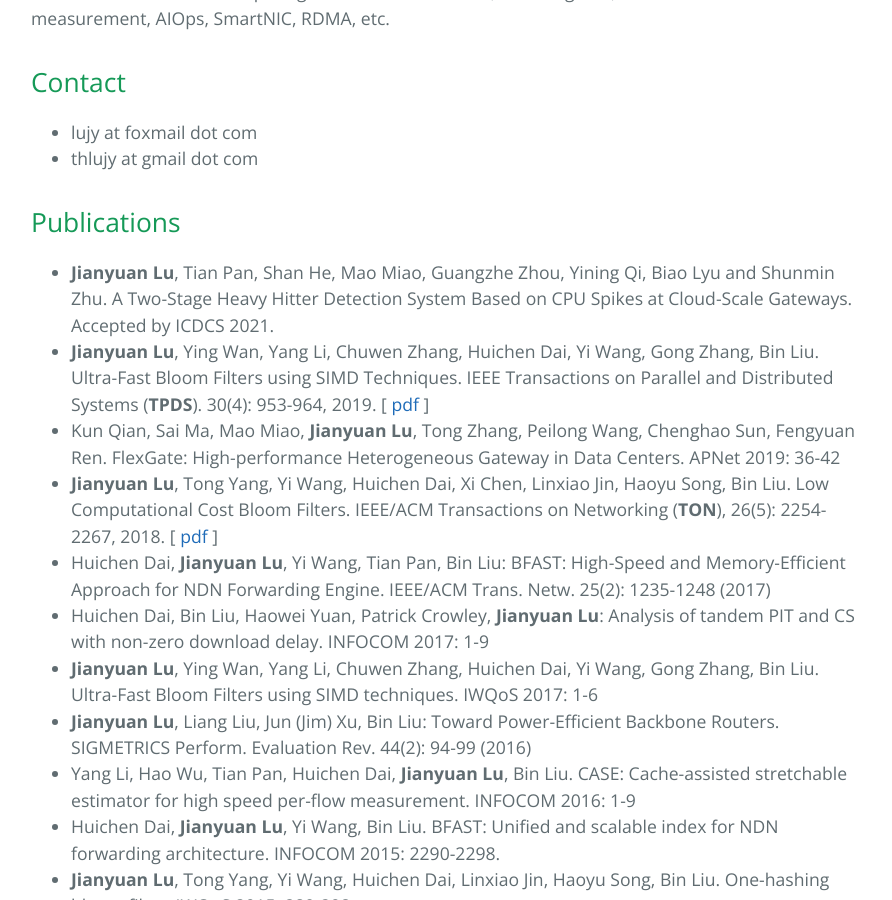
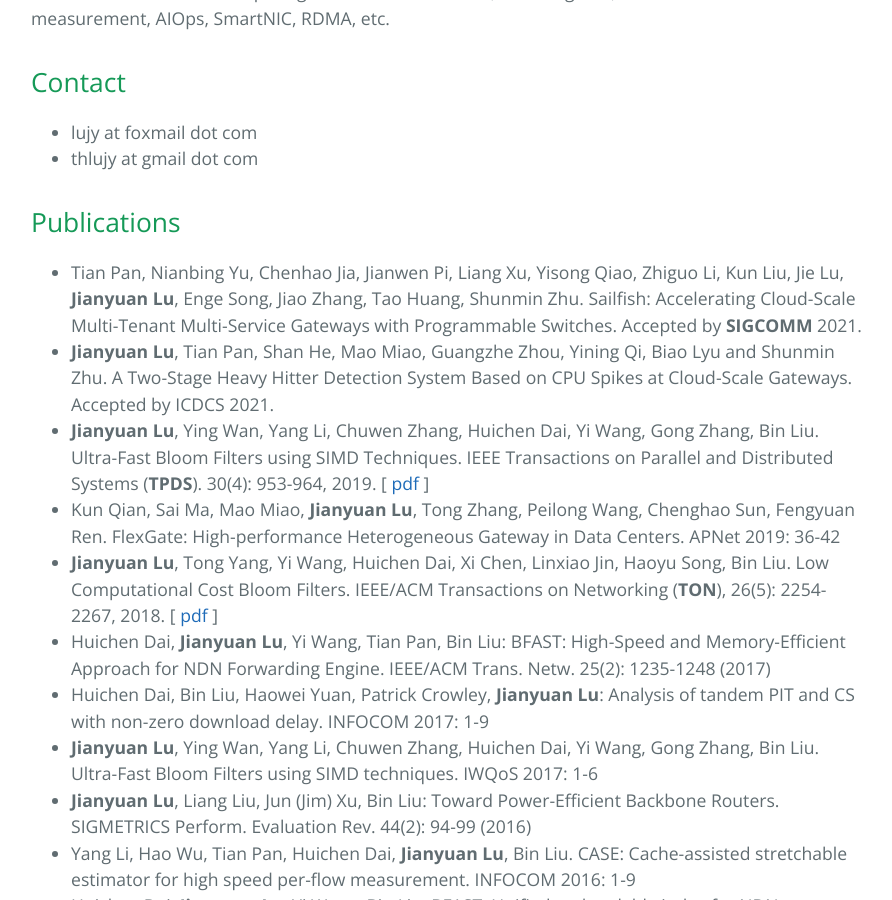
Before and after one commit to thlujy/thlujy.github.io, a Jekyll site: the page docs/index.html, which Jekyll copies as it is, in a window 1280 px wide and 900 px high, scrolled down 826 px. Shown: the whole window, without its empty margins (193-1085 px from the left). Built offline with Jekyll 4.4.1, drawn with Linux system fonts in a browser that asks for light colours.

Commit message:
add Sailfish SIGCOMM 2021

```diff
--- a/docs/index.html
+++ b/docs/index.html
@@ -56,6 +56,7 @@
 
 <h2 id="publications">Publications</h2>
 <ul>
+  <li>Tian Pan, Nianbing Yu, Chenhao Jia, Jianwen Pi, Liang Xu, Yisong Qiao, Zhiguo Li, Kun Liu, Jie Lu, <strong>Jianyuan Lu</strong>, Enge Song, Jiao Zhang, Tao Huang, Shunmin Zhu. Sailfish: Accelerating Cloud-Scale Multi-Tenant Multi-Service Gateways with Programmable Switches. Accepted by <strong>SIGCOMM</strong> 2021.</li>
   <li><strong>Jianyuan Lu</strong>, Tian Pan, Shan He, Mao Miao, Guangzhe Zhou, Yining Qi, Biao Lyu and Shunmin Zhu. A Two-Stage Heavy Hitter Detection System Based on CPU Spikes at Cloud-Scale Gateways. Accepted by ICDCS 2021.</li>
   <li><strong>Jianyuan Lu</strong>, Ying Wan, Yang Li, Chuwen Zhang, Huichen Dai, Yi Wang, Gong Zhang, Bin Liu. Ultra-Fast Bloom Filters using SIMD Techniques. IEEE Transactions on Parallel and Distributed Systems (<strong>TPDS</strong>). 30(4): 953-964, 2019. [ <a href="./papers/Lujianyuan-tpds-ufbf.pdf">pdf</a> ]</li>
   <li>Kun Qian, Sai Ma, Mao Miao, <strong>Jianyuan Lu</strong>, Tong Zhang, Peilong Wang, Chenghao Sun, Fengyuan Ren. FlexGate: High-performance Heterogeneous Gateway in Data Centers. APNet 2019: 36-42</li>
```
